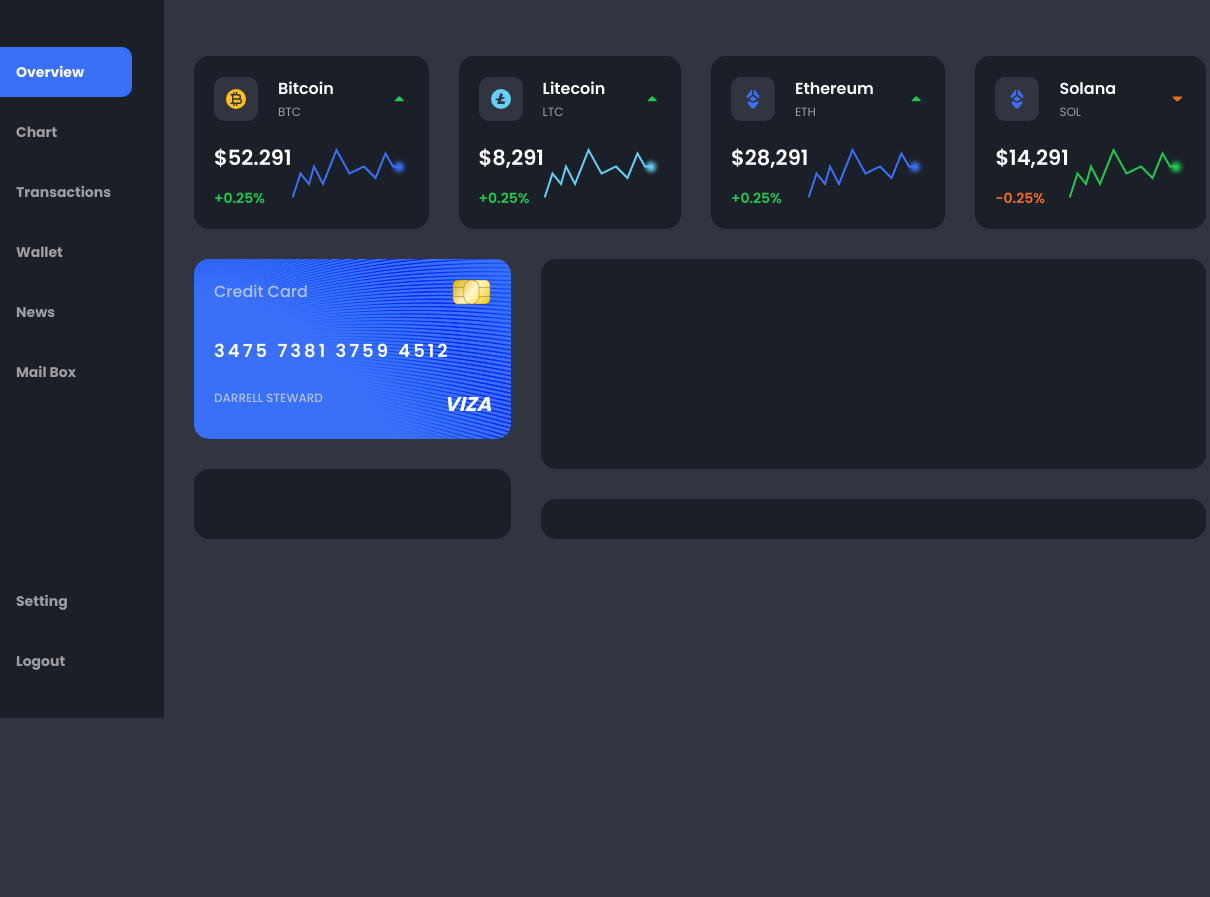
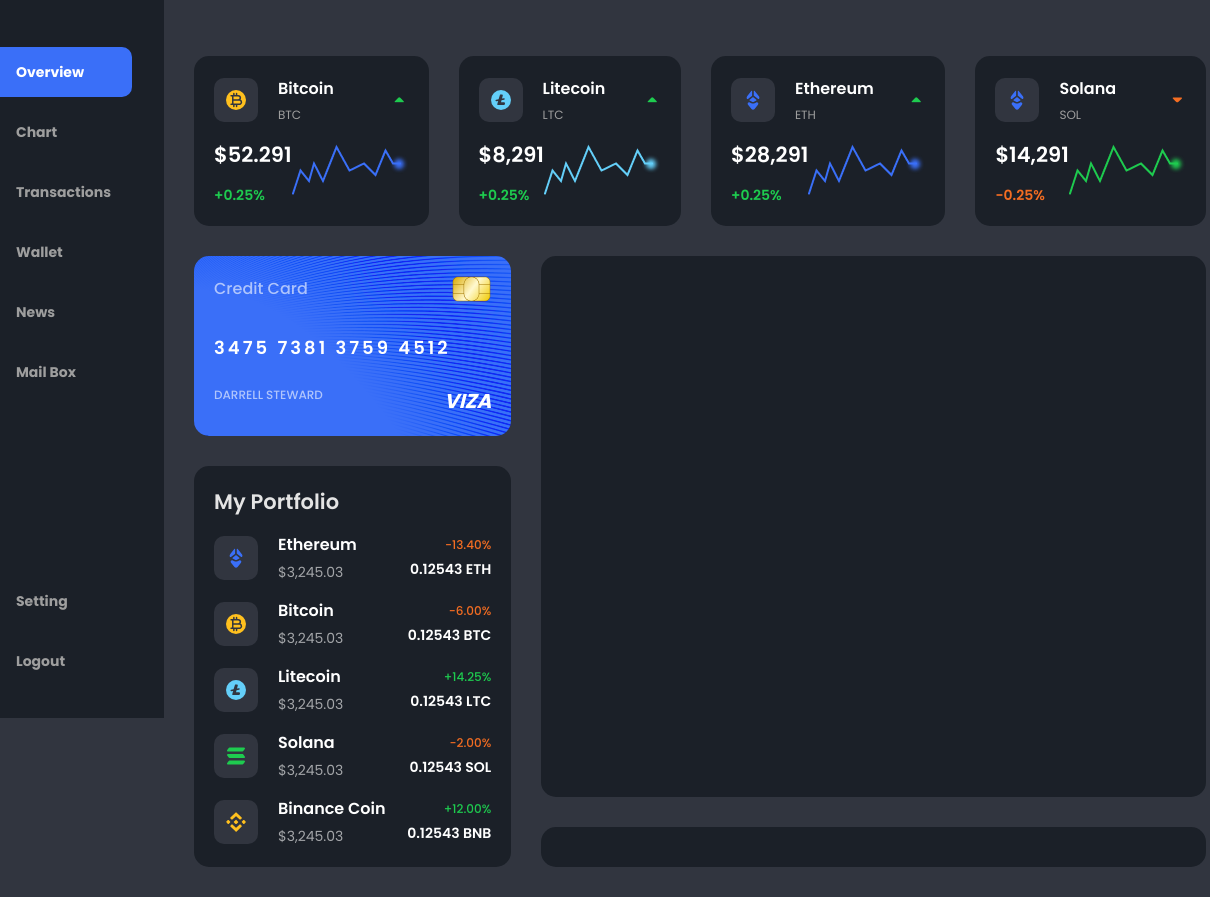
Before and after one commit to nureddinhaji/wallet-managment-dashbord, a plain HTML site: page index.html in a window 1280 px wide. Shown: the part 82-979 px from the top of the page, 70-1280 px from the left. Before the commit the page ends 800 px from the top, so only its background shows below. Drawn offline with Linux system fonts and the light colour scheme.

Commit message:
add my portfolio section with its style

```diff
--- a/index.html
+++ b/index.html
@@ -32,11 +32,15 @@
             </symbol>
             <symbol id="arrow-increase" viewbox="0 0 12 6" fill="none">
                 <path
-                    d="M11.01 4.485 8.601 2.077 7.132.6a1.598 1.598 0 0 0-2.258 0L.99 4.485c-.51.51-.142 1.38.57 1.38H10.44c.72 0 1.08-.87.57-1.38Z" fill="#1ECB4F"
+                    d="M11.01 4.485 8.601 2.077 7.132.6a1.598 1.598 0 0 0-2.258 0L.99 4.485c-.51.51-.142 1.38.57 1.38H10.44c.72 0 1.08-.87.57-1.38Z"
+                    fill="#1ECB4F"
                 />
             </symbol>
             <symbol id="arrow-decrease" viewbox="0 0 12 6" fill="none">
-                <path d="M1 1.5 3.4 4l1.5 1.5c.6.6 1.6.6 2.2 0l4-3.9a.8.8 0 0 0-.7-1.4H1.6C.8.1.5 1.1 1 1.5Z" fill="#F46D22"/>
+                <path
+                    d="M1 1.5 3.4 4l1.5 1.5c.6.6 1.6.6 2.2 0l4-3.9a.8.8 0 0 0-.7-1.4H1.6C.8.1.5 1.1 1 1.5Z"
+                    fill="#F46D22"
+                />
             </symbol>
             <symbol id="litecoin" viewbox="0 0 24 24" fill="none">
                 <path
@@ -55,6 +59,9 @@
                     d="M20 3.5H5.5a1 1 0 0 0-.8.4l-1.5 2A1 1 0 0 0 4 7.5h14.5c.3 0 .6-.2.8-.4l1.5-2a1 1 0 0 0-.8-1.6ZM4 10h14.5c.3 0 .6.2.8.4l1.5 2A1 1 0 0 1 20 14H5.5a1 1 0 0 1-.8-.4l-1.5-2A1 1 0 0 1 4 10ZM20 16.5H5.5a1 1 0 0 0-.8.4l-1.5 2a1 1 0 0 0 .8 1.6h14.5c.3 0 .6-.1.8-.4l1.5-2a1 1 0 0 0-.8-1.6Z"
                     fill="#1ECB4F"
                 />
+            </symbol>
+            <symbol id="binance" viewbox="0 0 24 24" fill="none">
+                <path d="M11.7 2.4 6.4 7.6c-.2.2-.2.6 0 .8l1.2 1.2c.2.2.6.2.8 0l3.3-3.2c.2-.2.5-.2.7 0l3.3 3.2c.2.2.5.2.7 0l1.3-1.2c.2-.2.2-.6 0-.8l-5.3-5.2a.5.5 0 0 0-.8 0ZM11.7 21.6l-5.3-5.2a.5.5 0 0 1 0-.7l1.2-1.3c.2-.2.6-.2.8 0l3.3 3.2c.2.3.5.3.7 0l3.3-3.2c.2-.2.5-.2.7 0l1.3 1.3c.2.2.2.5 0 .7l-5.3 5.3c-.2.1-.6.1-.8 0ZM20.1 10.1l1.5 1.5c.2.2.2.6 0 .8l-1.5 1.5c-.2.2-.5.2-.7 0l-1.5-1.6a.5.5 0 0 1 0-.7l1.5-1.5c.2-.2.5-.2.7 0ZM4.6 10.1l1.5 1.5c.2.2.2.6 0 .8l-1.5 1.5c-.2.2-.5.2-.7 0l-1.5-1.6a.5.5 0 0 1 0-.7l1.5-1.5c.2-.2.5-.2.7 0Z" fill="#FFC01E"/><path d="m12.4 9.9 1.7 1.8c.2.2.2.5 0 .7L12.4 14c-.2.2-.6.2-.8 0L10 12.4a.5.5 0 0 1 0-.8l1.7-1.7c.2-.2.6-.2.8 0Z" fill="#FFC01E"/>
             </symbol>
         </svg>
         <!-- Sidebar -->
@@ -304,16 +311,16 @@
             <section class="coins">
                 <div class="section coin-card">
                     <div class="coin-card__header">
-                        <div class="coin-card__icon">
-                            <svg class="coin-card__svg">
+                        <div class="coin__icon">
+                            <svg class="coin__svg">
                                 <use xlink:href="#bitcoin" />
                             </svg>
                         </div>
-                        <div class="coin-card__info">
-                            <h2 class="coin-card__name">Bitcoin</h2>
+                        <div class="coin__info">
+                            <h2 class="coin__name">Bitcoin</h2>
                             <span class="coin-card__symbol">BTC</span>
                         </div>
-                        <div class="coin-card__rate">
+                        <div class="coin__rate">
                             <svg class="coin-card__arrow">
                                 <use xlink:href="#arrow-increase" />
                             </svg>
@@ -337,16 +344,16 @@
                 </div>
                 <div class="section coin-card">
                     <div class="coin-card__header">
-                        <div class="coin-card__icon">
-                            <svg class="coin-card__svg">
+                        <div class="coin__icon">
+                            <svg class="coin__svg">
                                 <use xlink:href="#litecoin" />
                             </svg>
                         </div>
-                        <div class="coin-card__info">
-                            <h2 class="coin-card__name">Litecoin</h2>
+                        <div class="coin__info">
+                            <h2 class="coin__name">Litecoin</h2>
                             <span class="coin-card__symbol">LTC</span>
                         </div>
-                        <div class="coin-card__rate">
+                        <div class="coin__rate">
                             <svg class="coin-card__arrow">
                                 <use xlink:href="#arrow-increase" />
                             </svg>
@@ -370,16 +377,16 @@
                 </div>
                 <div class="section coin-card">
                     <div class="coin-card__header">
-                        <div class="coin-card__icon">
-                            <svg class="coin-card__svg">
+                        <div class="coin__icon">
+                            <svg class="coin__svg">
                                 <use xlink:href="#ethereum" />
                             </svg>
                         </div>
-                        <div class="coin-card__info">
-                            <h2 class="coin-card__name">Ethereum</h2>
+                        <div class="coin__info">
+                            <h2 class="coin__name">Ethereum</h2>
                             <span class="coin-card__symbol">ETH</span>
                         </div>
-                        <div class="coin-card__rate">
+                        <div class="coin__rate">
                             <svg class="coin-card__arrow">
                                 <use xlink:href="#arrow-increase" />
                             </svg>
@@ -403,17 +410,19 @@
                 </div>
                 <div class="section coin-card">
                     <div class="coin-card__header">
-                        <div class="coin-card__icon">
-                            <svg class="coin-card__svg">
+                        <div class="coin__icon">
+                            <svg class="coin__svg">
                                 <use xlink:href="#ethereum" />
                             </svg>
                         </div>
-                        <div class="coin-card__info">
-                            <h2 class="coin-card__name">Solana</h2>
+                        <div class="coin__info">
+                            <h2 class="coin__name">Solana</h2>
                             <span class="coin-card__symbol">SOL</span>
                         </div>
-                        <div class="coin-card__rate">
-                            <svg class="coin-card__arrow coin-card__arrow--decrease">
+                        <div class="coin__rate">
+                            <svg
+                                class="coin-card__arrow coin-card__arrow--decrease"
+                            >
                                 <use xlink:href="#arrow-decrease" />
                             </svg>
                         </div>
@@ -440,7 +449,10 @@
                     <header class="master-card__header">
                         <h2 class="master-card__h2">Credit Card</h2>
                         <span class="master-card__Chip">
-                            <img src="/images/chip.png" alt="master card chip">
+                            <img
+                                src="/images/chip.png"
+                                alt="master card chip"
+                            />
                         </span>
                     </header>
                     <div class="master-card__no">3475 7381 3759 4512</div>
@@ -450,7 +462,84 @@
                     </footer>
                 </section>
                 <section class="section chart"></section>
-                <section class="section my-portfolio"></section>
+                <section class="section portfolio">
+                    <h2 class="section__title portfolio__h2">My Portfolio</h2>
+                    <div class="portfolio__coin">
+                        <div class="coin__icon">
+                            <svg class="coin__svg">
+                                <use xlink:href="#ethereum" />
+                            </svg>
+                        </div>
+                        <div class="coin__info">
+                            <h3 class="coin__name">Ethereum</h3>
+                            <span class="portfolio__dollar">$3,245.03</span>
+                        </div>
+                        <div class="portfolio__rate">
+                            <span class="portfolio__chang-percent portfolio__chang-percent--decrease">-13.40%</span>
+                            <span class="portfolio__change-amount">0.12543 ETH</span>
+                        </div>
+                    </div>
+                    <div class="portfolio__coin">
+                        <div class="coin__icon">
+                            <svg class="coin__svg">
+                                <use xlink:href="#bitcoin" />
+                            </svg>
+                        </div>
+                        <div class="coin__info">
+                            <h3 class="coin__name">Bitcoin</h3>
+                            <span class="portfolio__dollar">$3,245.03</span>
+                        </div>
+                        <div class="portfolio__rate">
+                            <span class="portfolio__chang-percent portfolio__chang-percent--decrease">-6.00%</span>
+                            <span class="portfolio__change-amount">0.12543 BTC</span>
+                        </div>
+                    </div>
+                    <div class="portfolio__coin">
+                        <div class="coin__icon">
+                            <svg class="coin__svg">
+                                <use xlink:href="#litecoin" />
+                            </svg>
+                        </div>
+                        <div class="coin__info">
+                            <h3 class="coin__name">Litecoin</h3>
+                            <span class="portfolio__dollar">$3,245.03</span>
+                        </div>
+                        <div class="portfolio__rate">
+                            <span class="portfolio__chang-percent portfolio__chang-percent--increase">+14.25%</span>
+                            <span class="portfolio__change-amount">0.12543 LTC</span>
+                        </div>
+                    </div>
+                    <div class="portfolio__coin">
+                        <div class="coin__icon">
+                            <svg class="coin__svg">
+                                <use xlink:href="#solana" />
+                            </svg>
+                        </div>
+                        <div class="coin__info">
+                            <h3 class="coin__name">Solana</h3>
+                            <span class="portfolio__dollar">$3,245.03</span>
+                        </div>
+                        <div class="portfolio__rate">
+                            <span class="portfolio__chang-percent portfolio__chang-percent--decrease">-2.00%</span>
+                            <span class="portfolio__change-amount">0.12543 SOL</span>
+                        </div>
+                    </div>
+                    <div class="portfolio__coin">
+                        <div class="coin__icon">
+                            <svg class="coin__svg">
+                                <use xlink:href="#binance" />
+                            </svg>
+                        </div>
+                        <div class="coin__info">
+                            <h3 class="coin__name">Binance Coin</h3>
+                            <span class="portfolio__dollar">$3,245.03</span>
+                        </div>
+                        <div class="portfolio__rate">
+                            <span class="portfolio__chang-percent portfolio__chang-percent--increase">+12.00%</span>
+                            <span class="portfolio__change-amount">0.12543 BNB</span>
+                        </div>
+                    </div>
+                </section>
                 <section class="section live-market"></section>
             </section>
         </main>
--- a/style.css
+++ b/style.css
@@ -28,6 +28,7 @@ button {
     --color-dark-blue: #1B2028;
     --color-blue-gray: #31353F;
     --color-gray: #9E9E9E;
+    --color-gray-white: #E4E4E4;
     --color-green: #1ECB4F;
     --color-red: #F46D22;
     --transation-time: 0.3s;
@@ -46,11 +47,14 @@ body {
     width: 25.6rem;
     background-color: var(--color-dark-blue);
     min-height: 100vh;
+    max-height: 100vh;
+    position: sticky;
     padding: 3.2rem;
     display: flex;
     flex-direction: column;
     gap: 5rem;
     color: var(--color-gray);
+    top: 0;
 }
 .sidebar__nav {
     display: flex;
@@ -155,6 +159,14 @@ body {
     background-color: var(--color-dark-blue);
     border-radius: 1.5rem;
     padding: 2rem;
+    display: flex;
+    flex-direction: column;
+    gap: 1.5rem;
+}
+.section__title {
+    font-size: 2.1rem;
+    font-weight: 600;
+    color: var(--color-gray-white);
 }
 
 /* Coins Section Style */
@@ -163,15 +175,18 @@ body {
     grid-template-columns: repeat(4, 1fr);
     gap: 3rem;
 }
-.coin-card__header {
+.coin-card__header,.portfolio__coin {
     display: flex;
     align-items: center;
     gap: 2rem;
 }
-.coin-card__info {
+.coin__info {
     flex: 1;
+    display: flex;
+    flex-direction: column;
+    gap: 0.5rem;
 }
-.coin-card__icon {
+.coin__icon {
     width: 4.4rem;
     height: 4.4rem;
     display: flex;
@@ -180,11 +195,11 @@ body {
     background-color: var(--color-blue-gray);
     border-radius: 1rem;
 }
-.coin-card__svg {
+.coin__svg {
     width: 2.4rem;
     height: 2.4rem;
 }
-.coin-card__name {
+.coin__name {
     font-size: 1.6rem;
     font-weight: 600;
     color: white;
@@ -194,7 +209,7 @@ body {
     font-size: 1.2rem;
     color: var(--color-gray);
 }
-.coin-card__rate {
+.coin__rate {
     width: 1.8rem;
     height: 1.8rem;
     display: flex;
@@ -206,7 +221,6 @@ body {
     height: 0.573rem;
 }
 .coin-card__stats {
-    margin-top: 2rem;
     display: flex;
     justify-content: space-between;
     align-items: center;
@@ -280,8 +294,35 @@ body {
     grid-column: span 2;
     grid-row: span 2;
 }
-.my-portfolio {
+.portfolio {
     grid-row: span 2;
+}
+.portfolio__dollar {
+    font-size: 1.4rem;
+    font-weight: 400;
+    color: white;
+    opacity: 60%;
+}
+.portfolio__rate {
+    display: flex;
+    flex-direction: column;
+    align-items: flex-end;
+    gap: 0.5rem;
+}
+.portfolio__chang-percent {
+    font-size: 1.2rem;
+    font-weight: 500;
+}
+.portfolio__chang-percent--increase {
+    color: var(--color-green)
+}
+.portfolio__chang-percent--decrease {
+    color: var(--color-red);
+}
+.portfolio__change-amount {
+    font-size: 1.4rem;
+    font-weight: 600;
+    color: white;
 }
 .live-market {
     grid-column: span 2;
```
Also changed, not shown: images/binance-coin-(bnb).svg (added).
